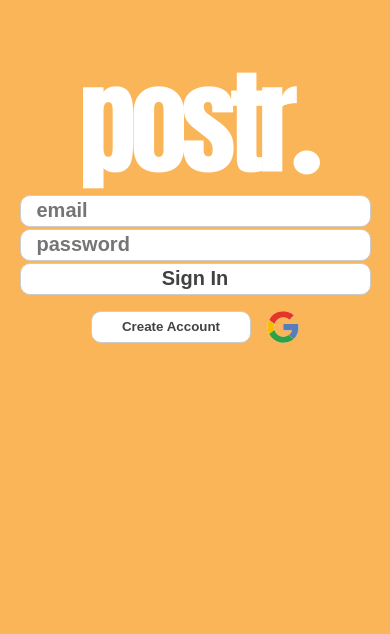
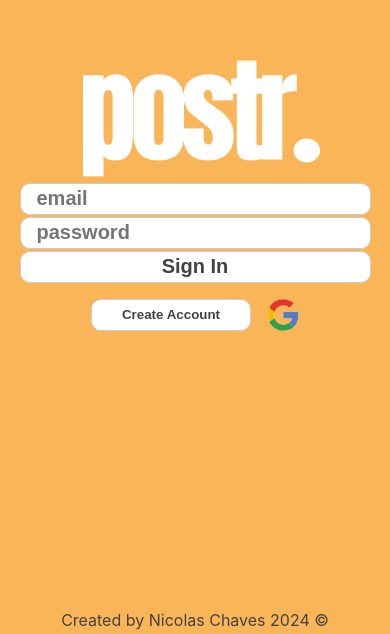
Before and after one commit to Nicolas7Chaves/moody, a React (Create React App) app in the folder frontend/: page / in a window 390 px wide. Shown: the part 210-844 px from the top of the page. Built offline with nearby package versions, Linux system fonts and the light colour scheme.

Commit message:
add styling for filter buttons for phones and footer

```diff
--- /dev/null
+++ b/frontend/src/components/Footer.js
@@ -0,0 +1,11 @@
+import './styles.scss'
+
+function Footer() {
+    return (
+        <footer className='footer'>
+            <p className='footer__text'> Created by Nicolas Chaves 2024 ©</p>
+        </footer>
+    )
+}
+
+export default Footer;
--- a/frontend/src/components/LogIn.js
+++ b/frontend/src/components/LogIn.js
@@ -3,6 +3,7 @@ import { useNavigate } from 'react-router-dom'
 import { getAuth, signInWithEmailAndPassword } from "firebase/auth";
 import GoogleSignIn from './GoogleSignIn';
 import logo from '../images/postrlogin.png';
+import Footer from './Footer';
 
 
 function LogIn() {
@@ -24,6 +25,7 @@ function LogIn() {
         }
     }
     return (
+        <div className='log-in__section'>
             <section className='log-in'>
                 <img className='log-in__logo' src={logo} />
                 <form className='log-in__form' onSubmit={handleSubmit}>
@@ -37,8 +39,10 @@ function LogIn() {
                     <button className='log-in__account' onClick={goToCreateAccount}>Create Account</button>
                     <GoogleSignIn />
                 </div>
+            </section>
+            <Footer />
+        </div>
 
-        </section>
     )
 }
 
--- a/frontend/src/components/styles.scss
+++ b/frontend/src/components/styles.scss
@@ -21,7 +21,7 @@
 
     &__post {
         height: 10rem;
-        margin: 20px;
+        margin: $side-margin;
         padding: 20px;
         border: 1px solid #ccc;
         border-radius: 5px;
@@ -122,11 +122,14 @@
     padding-left: $side-margin;
     display: flex;
     justify-content: space-between;
-    align-items: baseline;
+    align-items: center;
     padding-top: .5rem;
     padding-bottom: .5rem;
     height: auto;
-
+    @include phone {
+        padding-right: .5rem;
+        padding-left: .5rem;
+    }
     &__divide {
         display: flex;
         justify-content: space-between;
@@ -177,12 +180,26 @@
 }
 
 .filter {
+    @include phone {
+        display: grid;
+        grid-template-columns: repeat(2, 1fr); // Creates two columns
+        grid-template-rows: repeat(2, 1fr); // Creates two rows
+        gap: 10px; // Adds space between buttons
+        margin: auto;
+        justify-content: space-between;
+        max-width: 40rem;
+        height: auto;
+        padding: 10px;
+        justify-items: center
+    }
+
     display: flex;
     margin: auto;
     justify-content: space-between;
     max-width: 40rem;
     height: auto;
-
+    margin-left: $side-margin;
+    margin-right: $side-margin;
     &__button {
         padding: .5rem;
         font-weight: $fw-bold;
@@ -206,6 +223,12 @@
 }
 
 .log-in {
+    &__section {
+        display: flex;
+        flex-direction: column;
+        background-color: $clr-accent;
+    }
+
     background-color: $clr-accent;
     display: flex;
     flex-direction: column;
@@ -377,3 +400,9 @@
         }
     }
 }
+
+.footer {
+    margin: auto;
+    height: 1rem;
+    padding-bottom: .5rem;
+}
--- a/frontend/src/pages/HomePage.js
+++ b/frontend/src/pages/HomePage.js
@@ -1,3 +1,4 @@
+import Footer from "../components/Footer";
 import Header from "../components/Header";
 import Home from "../components/Home";
 
--- a/frontend/src/pages/MyProfilePage.js
+++ b/frontend/src/pages/MyProfilePage.js
@@ -1,3 +1,4 @@
+import Footer from "../components/Footer";
 import Header from "../components/Header";
 import MyPosts from "../components/MyPosts";
 
```
Lines whose indentation alone changed are shown as unchanged.
